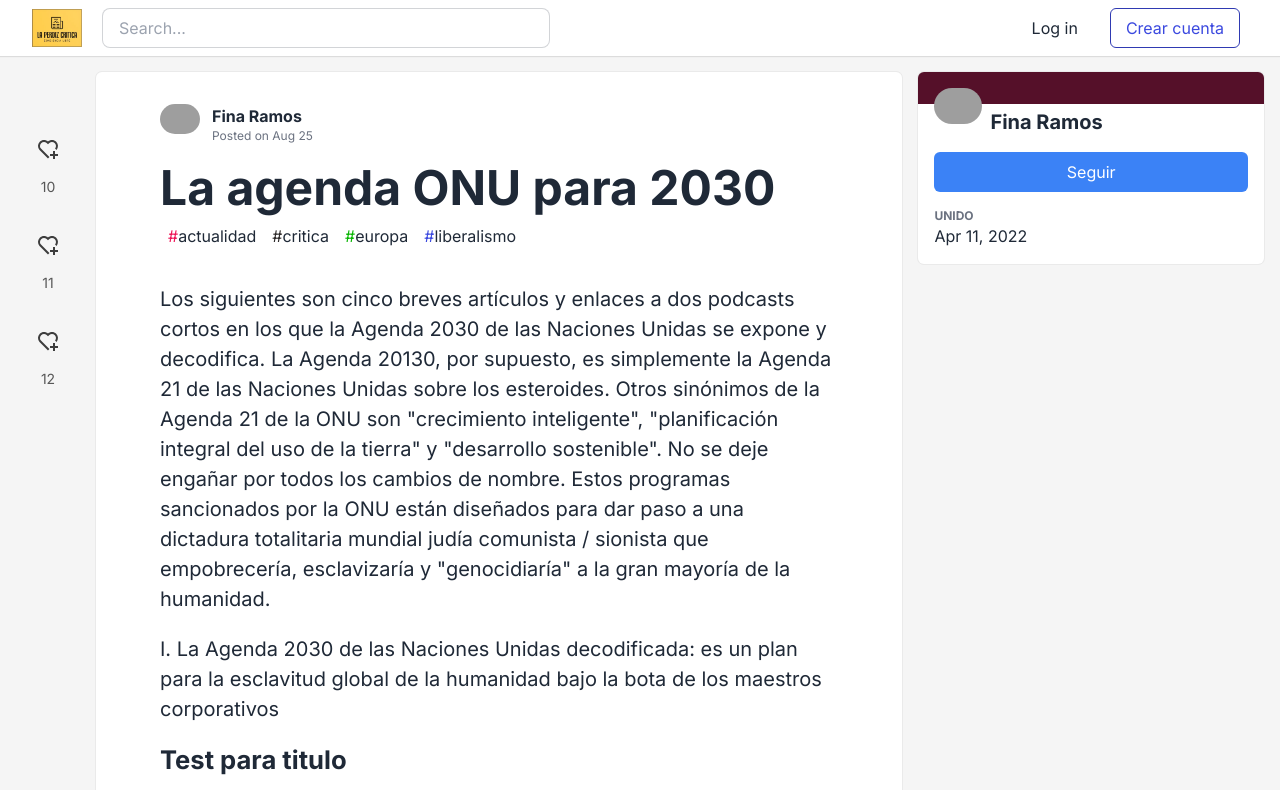
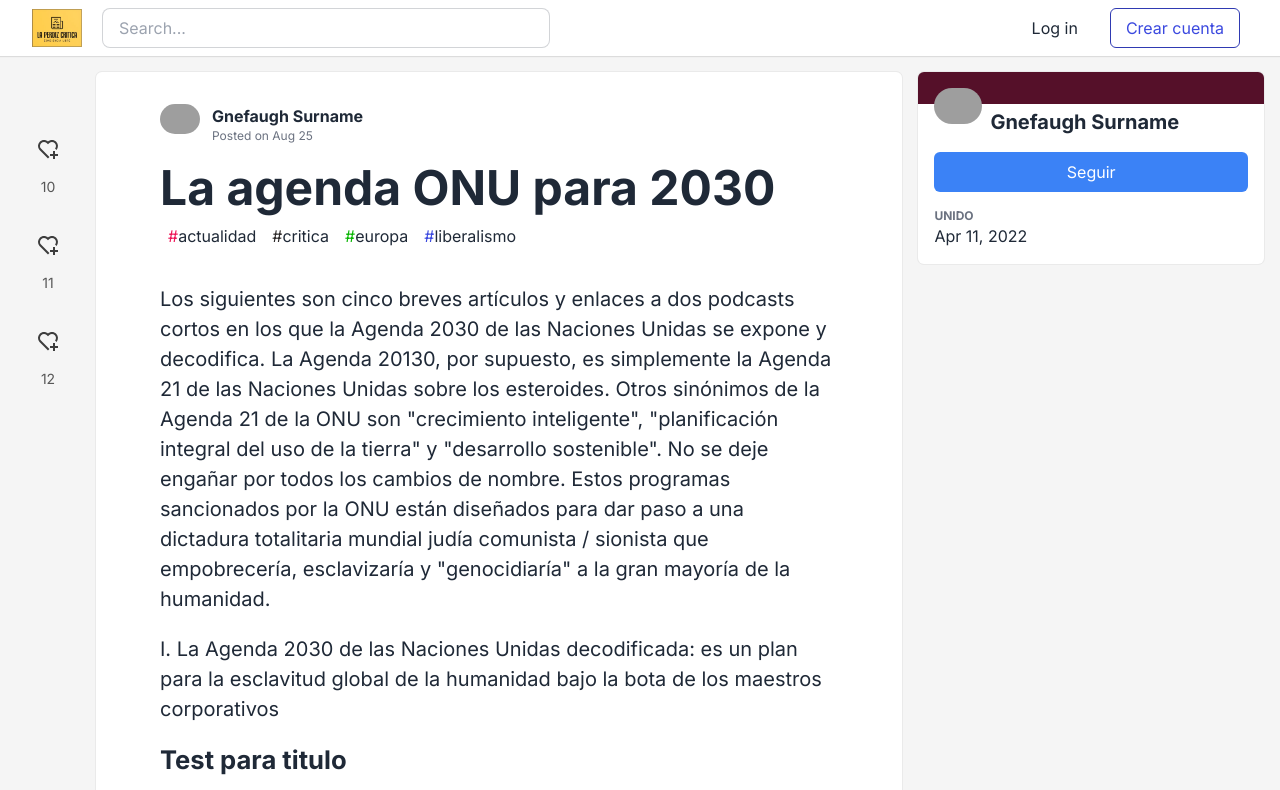
Before and after one commit to Eneko96/laperdizcritica, a Next.js app: page /article in a window 1280 px wide. Shown: the top 790 px of the page. Built offline with nearby package versions, Linux system fonts and the light colour scheme; grey boxes are pictures that could not be loaded.

Commit message:
chore: remove names

```diff
--- a/src/app/article/page.tsx
+++ b/src/app/article/page.tsx
@@ -75,7 +75,7 @@
                           href="/pavanbelagatti"
                           className="story-link font-bold text-base hover:text-[#336699]"
                         >
-                          Fina Ramos
+                          Gnefaugh Surname
                         </a>
                         <p className="text-xs text-gray-500">
                           Posted on{" "}
@@ -192,7 +192,7 @@
                     />
                   </span>
                   <span className="crayons-link crayons-subtitle-2 mt-5 text-xl font-bold">
-                    Fina Ramos
+                    Gnefaugh Surname
                   </span>
                 </a>
               </div>
```
